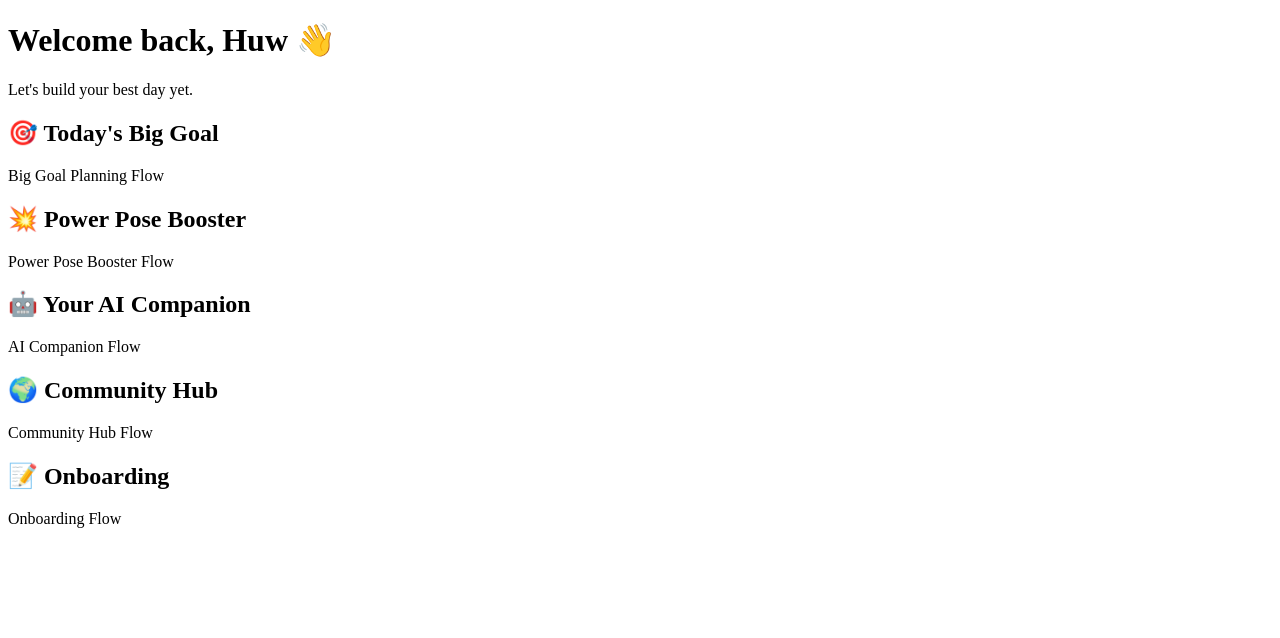
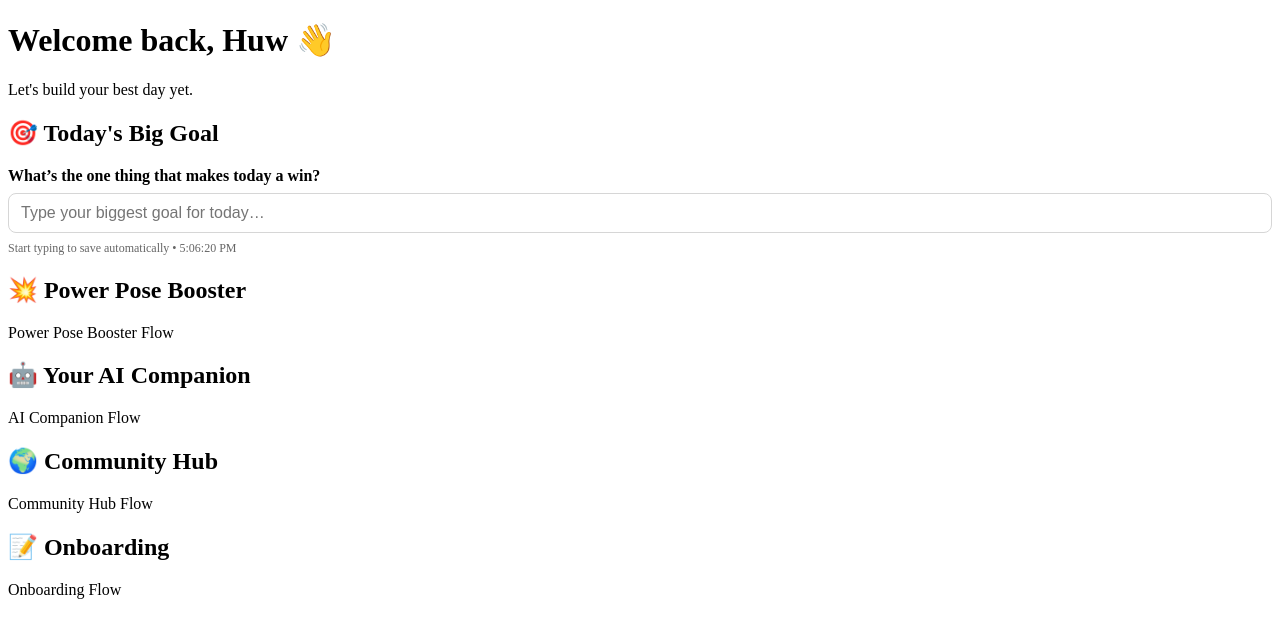
Before and after one commit to HuwBYB/BYB, a React (Vite) app: page / in a window 1280 px wide. Shown: the top 638 px of the page. Built offline with nearby package versions, Linux system fonts and the light colour scheme.

Commit message:
Update BigGoalPlanner.jsx

```diff
--- a/src/components/BigGoalPlanner.jsx
+++ b/src/components/BigGoalPlanner.jsx
@@ -1,7 +1,76 @@
-import React from 'react';
+import React, { useEffect, useState } from 'react';
 
-const BigGoalPlanner = () => {
-  return <div>Big Goal Planning Flow</div>;
+const STORAGE_KEY = 'byb:todayBigGoal';
+
+export default function BigGoalPlanner() {
+  const [goal, setGoal] = useState('');
+  const [savedAt, setSavedAt] = useState(null);
+
+  // Load saved goal on mount
+  useEffect(() => {
+    const raw = localStorage.getItem(STORAGE_KEY);
+    if (!raw) return;
+    try {
+      const { goal, savedAt } = JSON.parse(raw);
+      setGoal(goal || '');
+      setSavedAt(savedAt || null);
+    } catch {}
+  }, []);
+
+  // Save goal whenever it changes (debounced)
+  useEffect(() => {
+    const id = setTimeout(() => {
+      localStorage.setItem(STORAGE_KEY, JSON.stringify({
+        goal,
+        savedAt: new Date().toISOString(),
+      }));
+      setSavedAt(new Date().toISOString());
+    }, 400);
+    return () => clearTimeout(id);
+  }, [goal]);
+
+  // Reset each day (optional)
+  useEffect(() => {
+    const raw = localStorage.getItem(STORAGE_KEY);
+    if (!raw) return;
+    try {
+      const { savedAt } = JSON.parse(raw);
+      const last = savedAt ? new Date(savedAt).toDateString() : null;
+      const today = new Date().toDateString();
+      if (last && last !== today) {
+        // new day → clear
+        localStorage.removeItem(STORAGE_KEY);
+        setGoal('');
+        setSavedAt(null);
+      }
+    } catch {}
+  }, []);
+
+  return (
+    <div style={styles.wrap}>
+      <label style={styles.label}>What’s the one thing that makes today a win?</label>
+      <input
+        value={goal}
+        onChange={(e) => setGoal(e.target.value)}
+        placeholder="Type your biggest goal for today…"
+        style={styles.input}
+      />
+      <div style={styles.meta}>
+        {goal ? 'Saved' : 'Start typing to save automatically'}
+        {savedAt ? ` • ${new Date(savedAt).toLocaleTimeString()}` : ''}
+      </div>
+    </div>
+  );
+}
+
+const styles = {
+  wrap: { display: 'grid', gap: '8px' },
+  label: { fontWeight: 600 },
+  input: {
+    padding: '10px 12px',
+    border: '1px solid #d6d6d6',
+    borderRadius: 8,
+    fontSize: 16,
+  },
+  meta: { fontSize: 12, color: '#666' },
 };
-
-export default BigGoalPlanner;
```
